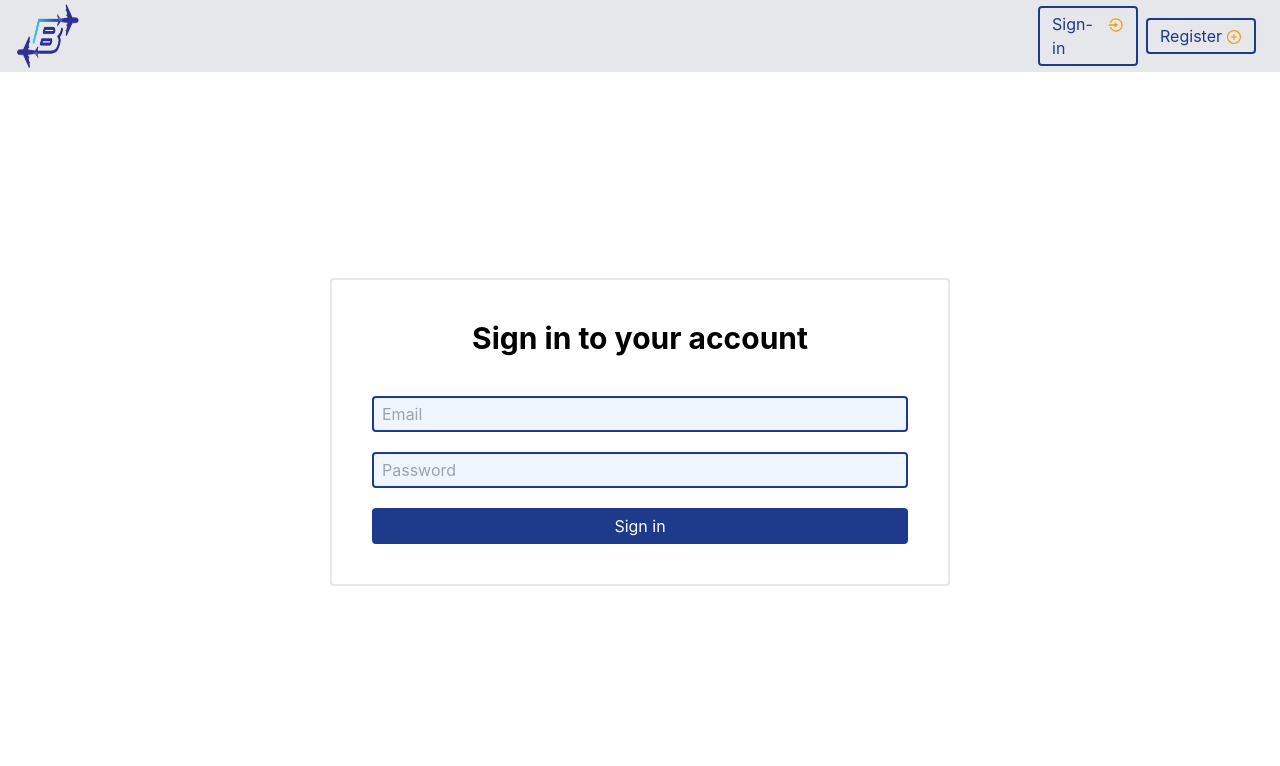
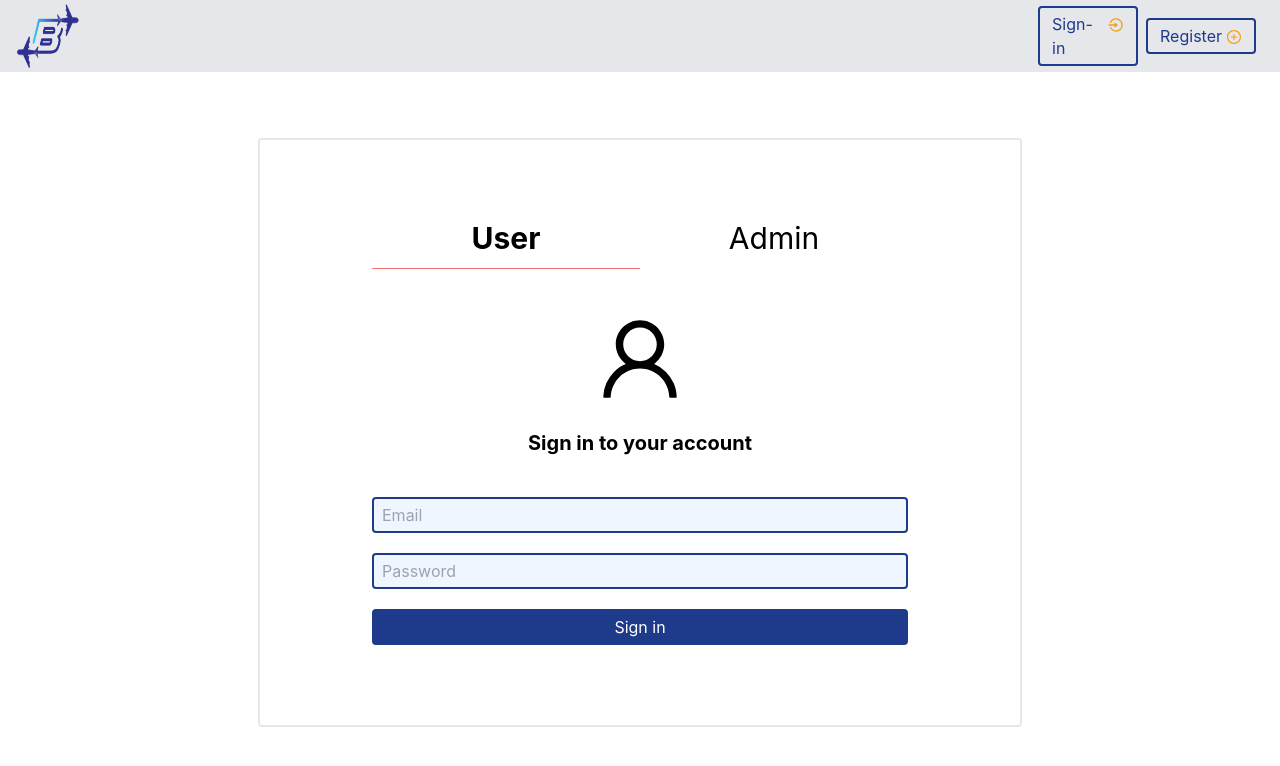
Before and after one commit to kasun7153/B-Airways-frontend, a React (Create React App) app: page /login in a window 1280 px wide. Shown: the top 766 px of the page. Built offline with nearby package versions, Linux system fonts and the light colour scheme; no server answers.

Commit message:
Admin signin Fixed

```diff
--- a/src/App.js
+++ b/src/App.js
@@ -22,6 +22,7 @@ import TotalRevenueOfAircraft from "./pages/admin/TotalRevenueOfAircraft";
 import Profile from "./pages/user/Profile";
 import EditProfile from "./pages/user/EditProfile";
 import ChangePassword from "./pages/user/ChangePassword";
+import RouteGuard from "./pages/admin/RouteGuard";
 
 class App extends Component {
   constructor(props) {
@@ -40,6 +41,7 @@ class App extends Component {
       axiosGetInstance()
         .get("user/profile")
         .then((res) => {
+          console.log(res)
           if (res.data.success) {
             this.setState({ user: res.data.data });
             resolve(res.data.data);
@@ -94,6 +96,9 @@ class App extends Component {
             <Route exact path="/user/changePassword">
             <ChangePassword /> </Route>
 
+            <Route path="/admin">
+            <RouteGuard /> </Route>
+
         <Route exact path="/admin/ageFilter">
             <AgeFilter /> </Route>
 
--- a/src/pages/Header.js
+++ b/src/pages/Header.js
@@ -39,7 +39,8 @@ function Header(props) {
                 </>
                 :
              <>
-               <div to="/login" className="flex flex-wrap content-center item-center">
+             {localStorage.getItem("type")==="User"?
+             <div className="flex flex-wrap content-center item-center">
              <div className=" cursor-pointer flex justify-center content-center ml-1 text-yellow-500 mr-8">
                  <Link to="/user/profile">
                      <CgProfile size="35"/>
@@ -47,6 +48,8 @@ function Header(props) {
 
              </div>
              </div>
+             :null}
+
 
                 <div className="flex flex-wrap content-center item-center">
                     <div onClick={logOut} className="cursor-pointer flex w-50 mr-2 rounded py-1 px-3 text-blue-900 border-2 border-blue-900 hover:bg-blue-900 hover:text-white">
--- a/src/pages/Home.js
+++ b/src/pages/Home.js
@@ -14,7 +14,7 @@ function Home(props) {
 
     useEffect(() => {
         if(props.user){
-            history.push("/schedule");
+            localStorage.getItem("type")==="User"?history.push("/schedule"):history.push("admin/AdminHome");
         }
     }, [props.user])
 
--- a/src/pages/Login.js
+++ b/src/pages/Login.js
@@ -4,6 +4,8 @@ import {axiosGetInstance} from "../axios/axios"
 import { ToastContainer, toast } from 'react-toastify';
 import 'react-toastify/dist/ReactToastify.css';
 import PulseLoader from "react-spinners/PulseLoader";
+import { RiAdminLine } from 'react-icons/ri';
+import { AiOutlineUser } from 'react-icons/ai';
 
 class Login extends Component {
 
@@ -12,17 +14,20 @@ class Login extends Component {
         this.state = {
              email:"",
              password:"",
-             loading:false
+             loading:false,
+             selected:"User"
         }
 
     }
 
 
     login=()=>{
-        this.setState({loading:true})
+        if(this.state.selected==="User"){
+            this.setState({loading:true})
         axiosGetInstance().post("/user/signin",this.state).then(res=>{
             this.setState({loading:false})
             if(res.data.token){
+                localStorage.setItem("type","User")
                 localStorage.setItem("token",res.data.token)
                 this.props.getProfile()
                 history.push("/schedule");
@@ -40,6 +45,33 @@ class Login extends Component {
             this.setState({loading:false})
             console.log(err)
         })
+        }
+        else{
+            this.setState({loading:true})
+        axiosGetInstance().post("/admin/signin",this.state).then(res=>{
+            console.log(res)
+            this.setState({loading:false})
+            if(res.data.token){
+                localStorage.setItem("token",res.data.token)
+                localStorage.setItem("type","Admin")
+                this.props.getProfile()
+                history.push("/admin/AdminHome");
+            }
+            else{
+                toast.error(res.data.message,{
+                    position: "top-right",
+                    autoClose: 2000,
+                    hideProgressBar: true
+                });
+                console.log(res.data.message)
+            }
+
+        }).catch(err=>{
+            this.setState({loading:false})
+            console.log(err)
+        })
+        }
+
     }
 
     setValues=(type,e)=>{
@@ -53,11 +85,27 @@ class Login extends Component {
     render() {
         return (
             <div className="flex flex-wrap content-center justify-center" style={{height:"90vh"}}>
-                <div className="text-center w-90 border-2 p-10 rounded">
-                    <span className="font-bold block mb-10 text-3xl">Sign in to your account</span>
+                <div className="text-center w-90 border-2 px-28 py-20 rounded">
+                    <div className="flex mb-5">
+                        <div className={`cursor-pointer w-1/2  text-3xl ${this.state.selected==="User"?"font-bold border-red-400 border-b pb-3":""}`} onClick={()=>this.setState({selected:"User"})}>User</div>
+                        <div className={`cursor-pointer w-1/2  text-3xl ${this.state.selected==="Admin"?"font-bold border-red-400 border-b pb-3":""}`} onClick={()=>this.setState({selected:"Admin"})}>Admin</div>
+                    </div>
+                    {this.state.selected==="User"?
+                    <>
+                     <AiOutlineUser className="inline-block mt-5" size="100"/>
+                     <span className="font-bold block mt-5 mb-10 text-xl">Sign in to your account</span>
+                     </>:
+                      <>
+                      <RiAdminLine className="inline-block mt-5" size="100"/>
+                      <span className="font-bold block mt-5 mb-10 text-xl">Admin Login</span>
+                      </>
+                    }
+
+
                     <input onChange={(e)=>this.setValues("email",e)} value={this.state.email} className="w-full py-1  px-2 rounded bg-blue-50 inline-block border-2 border-blue-900 mb-5" placeholder="Email" type="text"></input>
                     <input onChange={(e)=>this.setValues("password",e)} value={this.state.password} className="w-full py-1 px-2 rounded bg-blue-50 inline-block border-2 border-blue-900 mb-5" placeholder="Password" type="password"></input><br/>
-                    <div onClick={this.login} className="rounded py-1 px-3 border-2 border-blue-900 bg-blue-900 text-white hover:shadow-2xl cursor-pointer"><PulseLoader color={"#FFFFFF"} loading={this.state.loading} size={5} />{!this.state.loading?"Sign in":null}</div>
+
+                    <div onClick={this.login} className="rounded py-1 px-3 border-2 border-blue-900 bg-blue-900 text-white hover:shadow-2xl cursor-pointer"><PulseLoader color={"#FFFFFF"} loading={this.state.loading} size={5} />{!this.state.loading?this.state.selected==="User"?"Sign in":"Admin Login":null}</div>
                 </div>
 
                 <ToastContainer />
--- a/src/pages/Schedule.js
+++ b/src/pages/Schedule.js
@@ -14,8 +14,15 @@ class Schedule extends Component {
              flights:null,
              loading:true,
         }
+
     }
-
+    componentDidUpdate() {
+        if(this.props.user){
+            if(localStorage.getItem("type")==="Admin"){
+                history.push("/")
+            }
+        }
+    }
     componentDidMount(){
         this.getFlightSchedule()
     }
--- /dev/null
+++ b/src/pages/admin/RouteGuard.js
@@ -0,0 +1,15 @@
+import React from 'react'
+import history from "../../utils/history";
+
+function RouteGuard() {
+
+    if(localStorage.getItem("type")!="Admin"){
+
+        history.push("/")
+    }
+    return(
+        <div></div>
+    )
+}
+
+export default RouteGuard
```
Also changed, not shown: 1 other file (tests, documents, lock files or other folders). Lines whose indentation alone changed are shown as unchanged.
